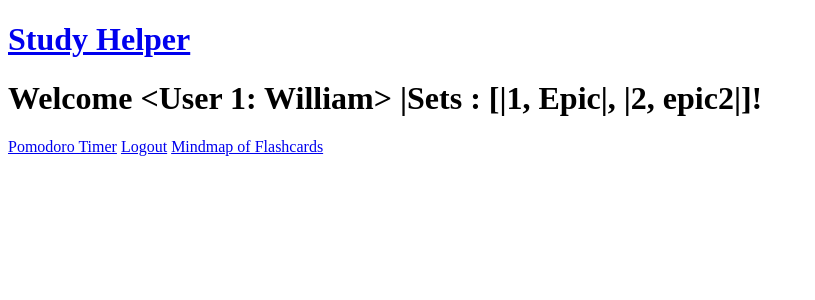
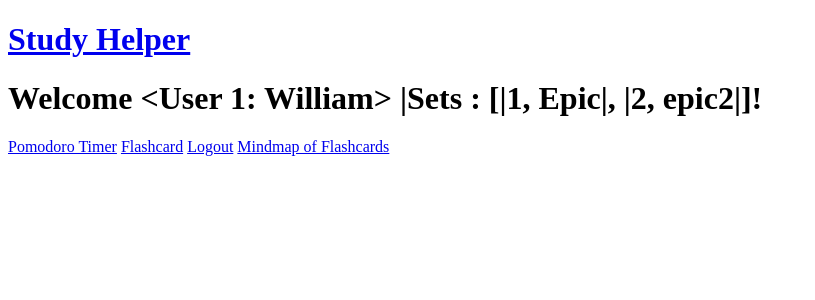
Before and after one commit to Eugene-Chan2021Fall/Project-FlashCard, a Flask app: template myapp/templates/user/user_home.html in a window 1280 px wide. Shown: the top 300 px of the page, without its empty margins (0-815 px from the left). Run offline with Flask 2, Linux system fonts and the light colour scheme; the template is opened without the code that fills it: values that come from a table or form of the project are taken from there, others are empty; data comes from the database, SQL or seed files in the repository.

Commit message:
Added href to flashcard feature
Signed-off-by: William Nguyen <william.g.nguyen@sjsu.edu>

```diff
--- a/myapp/templates/user/user_home.html
+++ b/myapp/templates/user/user_home.html
@@ -2,6 +2,7 @@
 {% block content %}
     <h1>Welcome {{ name }}!</h1>
     <a href="/pomodoro-timer">Pomodoro Timer</a>
+    <a href="/flashcard">Flashcard</a>
     <a href="/logout">Logout</a>
     <a href="/mindmap">Mindmap of Flashcards</a>
 {% endblock %}
```
